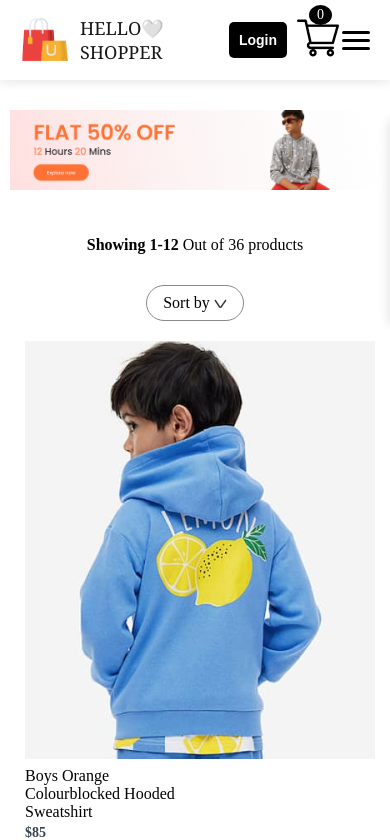
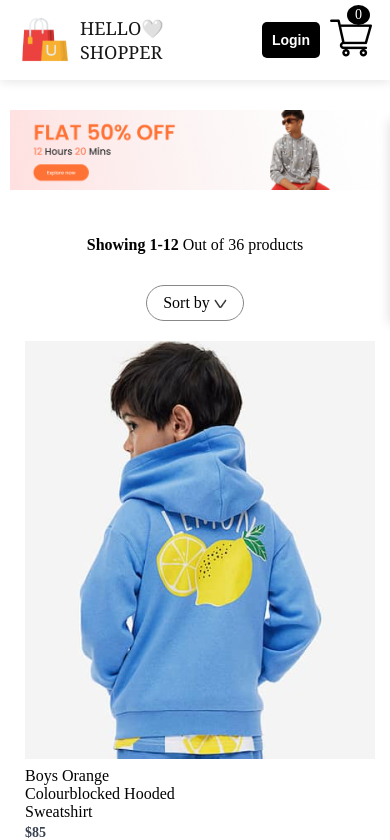
Before and after one commit to punSavitri/react-ecommerce-app, a React (Create React App) app: page /kids in a window 390 px wide. Shown: the top 840 px of the page. Built offline with nearby package versions, Linux system fonts and the light colour scheme.

Commit message:
update cart functionality to show number of products added

```diff
--- a/src/components/navbar/Navbar.css
+++ b/src/components/navbar/Navbar.css
@@ -64,26 +64,14 @@
 
 .nav-cart-count {
   margin-top: -50px;
-  margin-left: -40px;
+  margin-left: -35px;
   padding: 2px 8px;
   border-radius: 50%;
   font-size: 14px;
   background: black;
   color: white;
 }
-/* Hamburger Icon */
-.hamburger-menu {
-  display: none;
-  flex-direction: column;
-  gap: 5px;
-  cursor: pointer;
-}
-.hamburger-menu span {
-  width: 28px;
-  height: 3px;
-  background: black;
-  border-radius: 5px;
-}
+
 /* mobile responsive */
 @media (max-width: 768px) {
   .navbar {
@@ -109,15 +97,11 @@
     transform: translateX(100%);
     opacity: 1;
   }
-  .nav-menu.active {
+  /* .nav-menu.active {
     transform: translateX(0);
     opacity: 1;
   }
-  .hamburger-menu {
-    display: flex;
-    justify-content: center;
-    margin-left: 10px;
-  }
+   */
   .nav-login-cart {
     gap: 10px;
     margin-left: 40px;
--- a/src/components/navbar/Navbar.jsx
+++ b/src/components/navbar/Navbar.jsx
@@ -1,13 +1,15 @@
-import React, { useState } from "react";
+import React, { useContext, useState } from "react";
 import "./Navbar.css";
 import logo from "../assets/logo.png";
 import cart_icon from "../assets/cart_icon.png";
 import { Link } from "react-router-dom";
+import { ShopContext } from "../../context/ShopContext";
 
 const Navbar = () => {
   //define state variables for hamburger nav menu
-  const [menuOpen, setMenuOpen] = useState(false);
+
   const [menu, setMenu] = useState("shop");
+  const { getTotalCartItems } = useContext(ShopContext);
 
   return (
     <>
@@ -18,7 +20,7 @@ const Navbar = () => {
         </div>
 
         {/* Menu */}
-        <ul className={menuOpen ? "nav-menu active" : "nav-menu"}>
+        <ul className="nav-menu">
           <li onClick={() => setMenu("shop")}>
             <Link style={{ textDecoration: "none" }} to="/">
               Shop
@@ -53,13 +55,7 @@ const Navbar = () => {
             <img src={cart_icon} alt="img of shopping cart" />
           </Link>
 
-          <div className="nav-cart-count">0</div>
-        </div>
-        {/* Hamburger Icon */}
-        <div className="hamburger-menu" onClick={() => setMenuOpen(!menuOpen)}>
-          <span></span>
-          <span></span>
-          <span></span>
+          <div className="nav-cart-count">{getTotalCartItems()}</div>
         </div>
       </div>
     </>
--- a/src/context/ShopContext.jsx
+++ b/src/context/ShopContext.jsx
@@ -37,9 +37,19 @@ const ShopContextProvider = (props) => {
     }
     return totalAmount;
   };
+  const getTotalCartItems = () => {
+    let totalItem = 0;
+    for (const item in cartItems) {
+      if (cartItems[item] > 0) {
+        totalItem += cartItems[item];
+      }
+    }
+    return totalItem;
+  };
 
   // passing context value to use in other components
   const contextValue = {
+    getTotalCartItems,
     getTotalCartAmount,
     all_product,
     cartItems,
```
